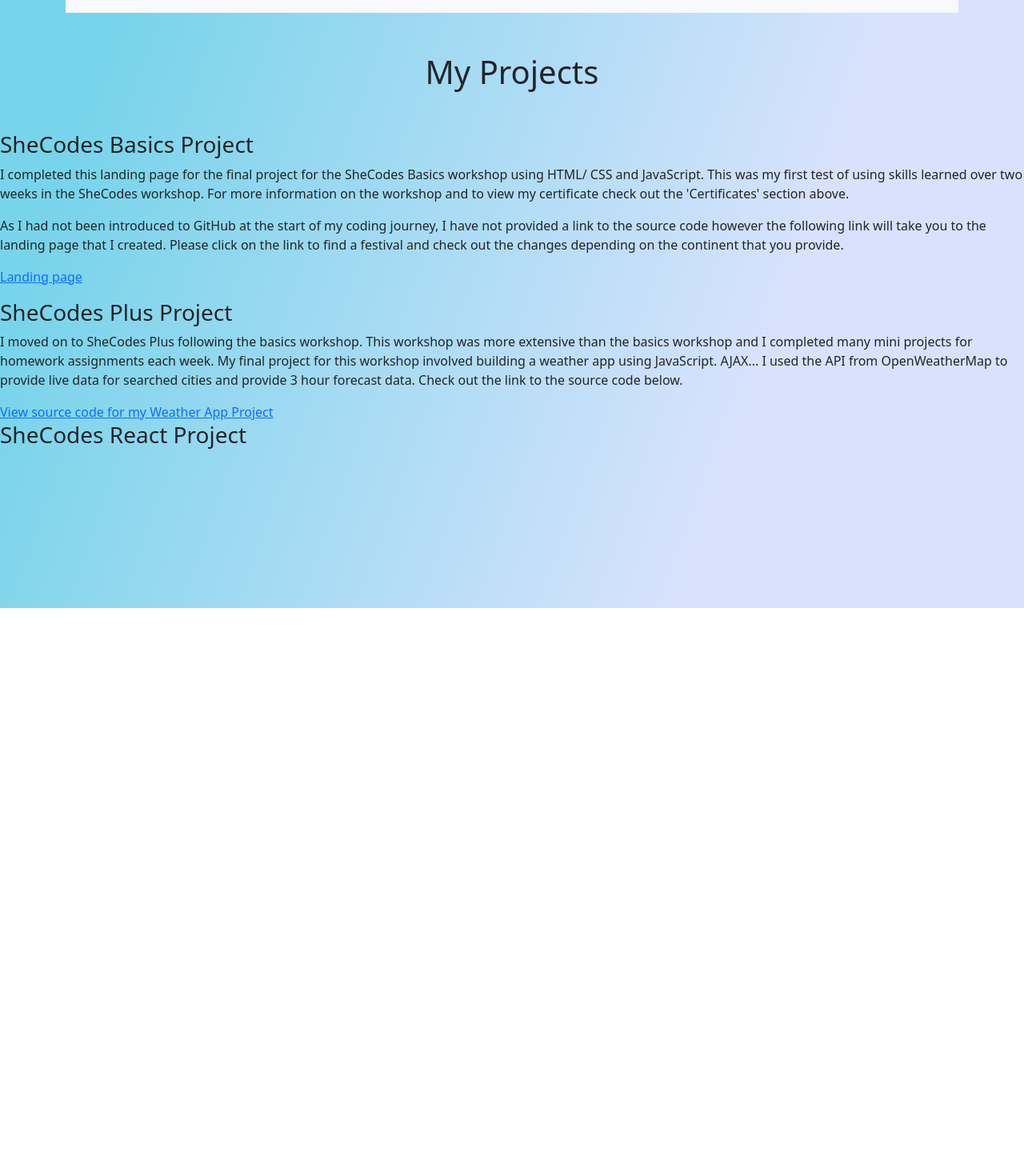
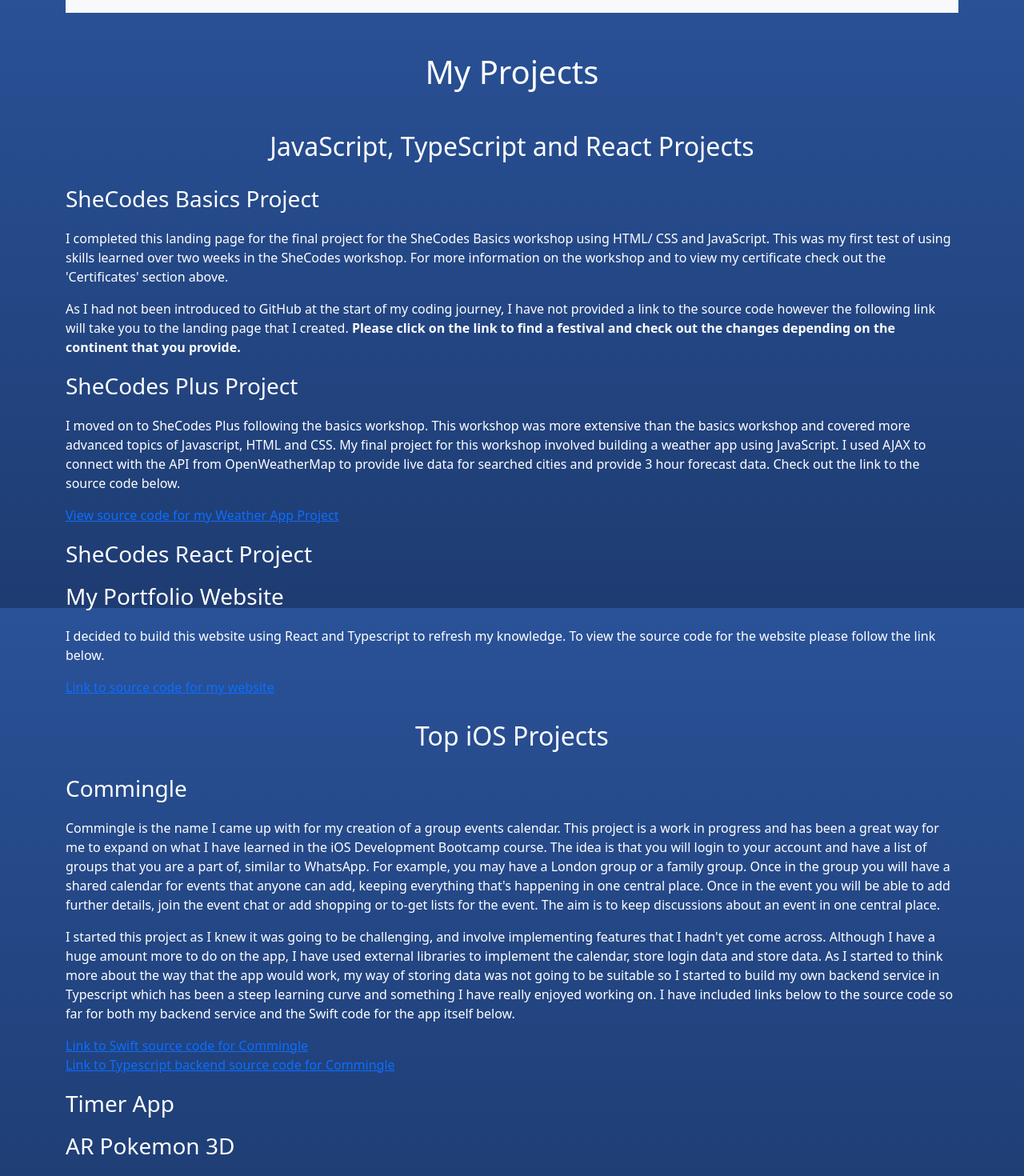
Before and after one commit to lucyjdev/portfolio-website, a React (Create React App) app: page /projects in a window 1280 px wide. Shown: the part 40-1510 px from the top of the page at 80% size. Before the commit the page ends 800 px from the top, so only its background shows below. Built offline with nearby package versions, Linux system fonts and the light colour scheme.

Commit message:
Update text detail on 'Projects' component and change CSS for all components

```diff
--- a/src/About.tsx
+++ b/src/About.tsx
@@ -47,6 +47,7 @@
         </nav>
         <div className="container">
           <h1 className="title">About Me</h1>
+          <div className="info-para">
           <p>Thanks for checking out my site!</p>
           <p>
             As a bit about me, I was first introduced to programming during
@@ -55,12 +56,12 @@
             with a free Python course offered as part of a government scheme and
             whilst I was doing this saw an advert on Facebook for a free online
             workshop with a company called SheCodes. After attending the
-            workshop, I wanted to know more. Six months on and I had completed
+            workshop, I couldn't wait to start learning. Six months on and I had completed
             the SheCodes beginner workshop, SheCodes Plus workshop and SheCodes
             React workshop. Links to my certificates and final projects can be
             found on the links at the top of this page, and further information
             on the workshops and course content can be found{" "}
-            <a href="https://www.shecodes.io/">here</a>
+            <a href="https://www.shecodes.io/">here</a>.
           </p>
           <p>
             After I completed the SheCodes workshops in January 2021, I
@@ -82,9 +83,10 @@
             about my journey still to come.
           </p>
           <p>
-            Please take a look at my projects to date and use the details on the
+            Please take a look at my projects to date and use the form on the
             ‘Contact Me’ tab to get in touch 😀.
           </p>
+          </div>
         </div>
       </div>
     </div>
--- a/src/App.css
+++ b/src/App.css
@@ -1,5 +1,5 @@
 body {
-  background: linear-gradient(109.6deg, rgb(120, 212, 234) 11.2%, rgb(216, 226, 253) 72.1%) fixed;
+  background: linear-gradient(to top, #1e3c72 0%, #1e3c72 1%, #2a5298 100%) fixed;
 }
 
 /* .nav-link {
@@ -18,6 +18,7 @@
 
 .PersonalInfo {
   text-align: center;
+  color: white;
   /* background-color: #90AACB; */
 
 }
@@ -34,6 +35,7 @@
 .About {
   margin-top: 50px;
   margin-bottom: 30px;
+  color: white;
 }
 
 /* certificates css */
@@ -41,6 +43,11 @@
 .title {
   text-align: center;
   margin: 50px;
+  color: white;
+}
+
+.info-para {
+  color: white;
 }
 
 .BasicsCert {
@@ -60,5 +67,22 @@
 
 #certificate-rows {
   text-align: left;
-  margin: 50px;
+  margin-top: 50px;
+  margin-bottom: 50px;
 }
+
+/* projects css */
+
+.project-language {
+  text-align: center;
+  margin: 30px;
+}
+
+.project-title {
+  margin-top: 20px;
+  margin-bottom: 20px;
+}
+
+/* .project-detail {
+  margin: 20px;
+} */
--- a/src/App.tsx
+++ b/src/App.tsx
@@ -112,13 +112,14 @@
               </div>
               <div className="col-8">
                 <h2 className="About">Lucy Joyce</h2>
+                <div className="info-para">
                 <p>I am a web and iOS developer from London.</p>
                 <p>
-                  Please check out my story under the 'About Me' section, my
-                  projects in 'My Projects' section and my certificates in the
-                  'Certificates' section. To get in contact, please use the
+                  Please check out my story under the 'About Me' tab, my
+                  projects under the 'My Projects' tab and my certificates under the
+                  'Certificates' tab. To get in contact, please use the
                   details below or the contact form under the 'Contact Me'
-                  section above.
+                  tab above.
                 </p>
                 <p>
                   Lucy Joyce on{" "}
@@ -130,6 +131,7 @@
                   Lucy Joyce on <a href="https://github.com/lucyj204">GitHub</a>
                 </p>
                 <p>Email me at lucyj20490@gmail.com</p>
+                </div>
               </div>
             </div>
           </div>
--- a/src/Contact.tsx
+++ b/src/Contact.tsx
@@ -1,5 +1,4 @@
 import * as React from "react";
-
 
 export default function Contact() {
   return (
@@ -40,7 +39,9 @@
                 </a>
               </li>
               <li className="nav-item">
-                <a className="nav-link" href="/contact">Contact Me</a>
+                <a className="nav-link" href="/contact">
+                  Contact Me
+                </a>
               </li>
             </ul>
           </div>
@@ -119,6 +120,7 @@
                   Submit
                 </button>
               </div>
+
           </form>
         </div>
       </div>
--- a/src/Projects.tsx
+++ b/src/Projects.tsx
@@ -47,42 +47,107 @@
           </div>
         </nav>
       </div>
+      <div className="container">
         <h1 className="title">My Projects</h1>
-      <h3>SheCodes Basics Project</h3>
-      <p>
+        <div className="info-para">
+          <h2 className="project-language">
+            JavaScript, TypeScript and React Projects
+          </h2>
+          <h3 className="project-title">SheCodes Basics Project</h3>
+          <p className="project-detail">
             I completed this landing page for the final project for the SheCodes
-        Basics workshop using HTML/ CSS and JavaScript. This was my first test
-        of using skills learned over two weeks in the SheCodes workshop. For
-        more information on the workshop and to view my certificate check out
-        the 'Certificates' section above.
+            Basics workshop using HTML/ CSS and JavaScript. This was my first
+            test of using skills learned over two weeks in the SheCodes
+            workshop. For more information on the workshop and to view my
+            certificate check out the 'Certificates' section above.
           </p>
-      <p>
+          <p className="project-detail">
             As I had not been introduced to GitHub at the start of my coding
             journey, I have not provided a link to the source code however the
-        following link will take you to the landing page that I created. Please
-        click on the link to find a festival and check out the changes depending
-        on the continent that you provide.
+            following link will take you to the landing page that I created.{" "}
+            <b>
+              Please click on the link to find a festival and check out the
+              changes depending on the continent that you provide.
+            </b>
           </p>
-      <p>
-        <a href="file:///Users/lucyjoyce/lucyj/OneDrive/Desktop/SheCodes/Homework/drum-and-bass.html">
-          Landing page
-        </a>
+          <h3 className="project-title">SheCodes Plus Project</h3>
+          <p className="project-detail">
+            I moved on to SheCodes Plus following the basics workshop. This
+            workshop was more extensive than the basics workshop and covered
+            more advanced topics of Javascript, HTML and CSS. My final project
+            for this workshop involved building a weather app using JavaScript.
+            I used AJAX to connect with the API from OpenWeatherMap to provide
+            live data for searched cities and provide 3 hour forecast data.
+            Check out the link to the source code below.{" "}
           </p>
-      <h3>SheCodes Plus Project</h3>
-      <p>
-        I moved on to SheCodes Plus following the basics workshop. This workshop
-        was more extensive than the basics workshop and I completed many mini
-        projects for homework assignments each week. My final project for this
-        workshop involved building a weather app using JavaScript. AJAX... I
-        used the API from OpenWeatherMap to provide live data for searched
-        cities and provide 3 hour forecast data. Check out the link to the
-        source code below.{" "}
-      </p>
-      <a href="https://github.com/lucyj204/weather-app-project">
+          <a
+            className="project-detail"
+            href="https://github.com/lucyj204/weather-app-project"
+          >
             View source code for my Weather App Project
           </a>
-      <h3>SheCodes React Project</h3>
+          <h3 className="project-title">SheCodes React Project</h3>
+          <p className="project-detail"></p>
+          <h3 className="project-title">My Portfolio Website</h3>
+          <p className="project-detail">
+            I decided to build this website using React and Typescript to
+            refresh my knowledge. To view the source code for the website please
+            follow the link below.
+          </p>
+          <a
+            className="project-detail"
+            href="https://github.com/lucyj204/portfolio-website"
+          >
+            Link to source code for my website
+          </a>
 
+          <h2 className="project-language">Top iOS Projects</h2>
+          <h3 className="project-title">Commingle</h3>
+          <p className="project-detail">
+            Commingle is the name I came up with for my creation of a group
+            events calendar. This project is a work in progress and has been a
+            great way for me to expand on what I have learned in the iOS
+            Development Bootcamp course. The idea is that you will login to your
+            account and have a list of groups that you are a part of, similar to
+            WhatsApp. For example, you may have a London group or a family
+            group. Once in the group you will have a shared calendar for events
+            that anyone can add, keeping everything that's happening in one
+            central place. Once in the event you will be able to add further
+            details, join the event chat or add shopping or to-get lists for the
+            event. The aim is to keep discussions about an event in one central
+            place.
+          </p>
+          <p className="project-detail">
+            I started this project as I knew it was going to be challenging, and
+            involve implementing features that I hadn't yet come across.
+            Although I have a huge amount more to do on the app, I have used
+            external libraries to implement the calendar, store login data and
+            store data. As I started to think more about the way that the app
+            would work, my way of storing data was not going to be suitable so I
+            started to build my own backend service in Typescript which has been
+            a steep learning curve and something I have really enjoyed working
+            on. I have included links below to the source code so far for both
+            my backend service and the Swift code for the app itself below.
+          </p>
+          <a
+            className="project-detail"
+            href="https://github.com/lucyj204/GroupEventsCalendar"
+          >
+            Link to Swift source code for Commingle
+          </a>
+          <br />
+          <a
+            className="project-detail"
+            href="https://github.com/lucyj204/GroupEventsCalendarBackend"
+          >
+            Link to Typescript backend source code for Commingle
+          </a>
+          <h3 className="project-title">Timer App</h3>
+          <p className="project-detail"> </p>
+          <h3 className="project-title">AR Pokemon 3D</h3>
+          <p className="project-detail"></p>
+        </div>
+      </div>
     </div>
   );
 }
```
Also changed, not shown: src/Certificates.tsx (+21 -17 lines). Lines whose indentation alone changed are shown as unchanged.
